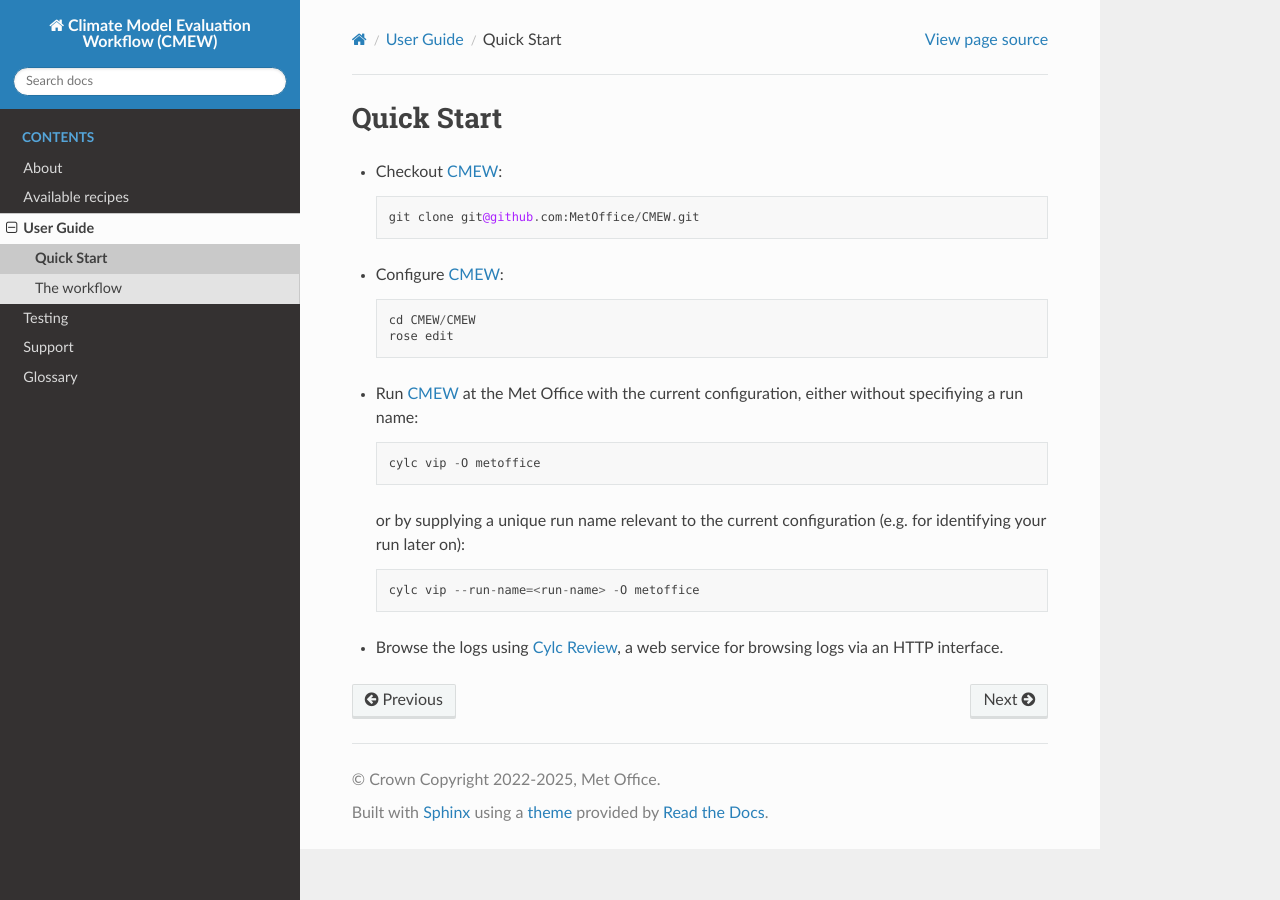
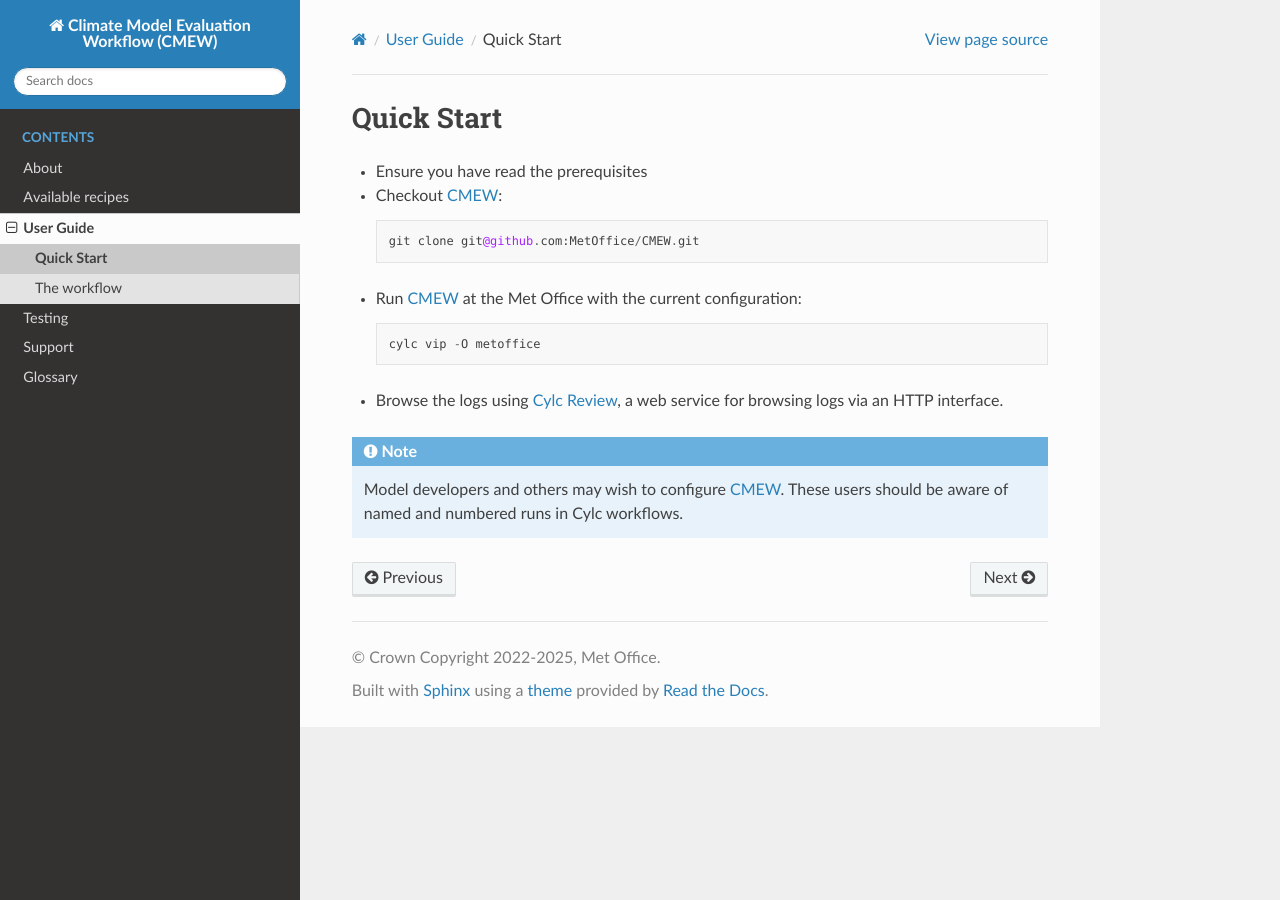
Before and after one commit to MetOffice/CMEW, a Sphinx documentation site: the page built from doc/source/user_guide/quick_start.rst, in a window 1280 px wide. Built offline with Sphinx 7.4.7 and the Read the Docs theme 3.1.0, drawn with Linux system fonts in a browser that asks for light colours.

Commit message:
#170: Removing named run option from Quick Start

```diff
--- a/doc/source/user_guide/quick_start.rst
+++ b/doc/source/user_guide/quick_start.rst
@@ -6,24 +6,21 @@
 
 .. include:: ../common.txt
 
+* Ensure you have read the prerequisites
+
+
 * Checkout |CMEW|::
 
     git clone git@github.com:MetOffice/CMEW.git
 
-* Configure |CMEW|::
 
-    cd CMEW/CMEW
-    rose edit
-
-* Run |CMEW| at the Met Office with the current configuration,
-  either without specifiying a run name::
+* Run |CMEW| at the Met Office with the current configuration::
 
     cylc vip -O metoffice
 
-  or by supplying a unique run name relevant to the current configuration
-  (e.g. for identifying your run later on)::
-
-    cylc vip --run-name=<run-name> -O metoffice
 
 * Browse the logs using `Cylc Review`_, a web service for browsing logs via an
   HTTP interface.
+
+.. note::   Model developers and others may wish to configure |CMEW|.
+             These users should be aware of named and numbered runs in Cylc workflows.
```
